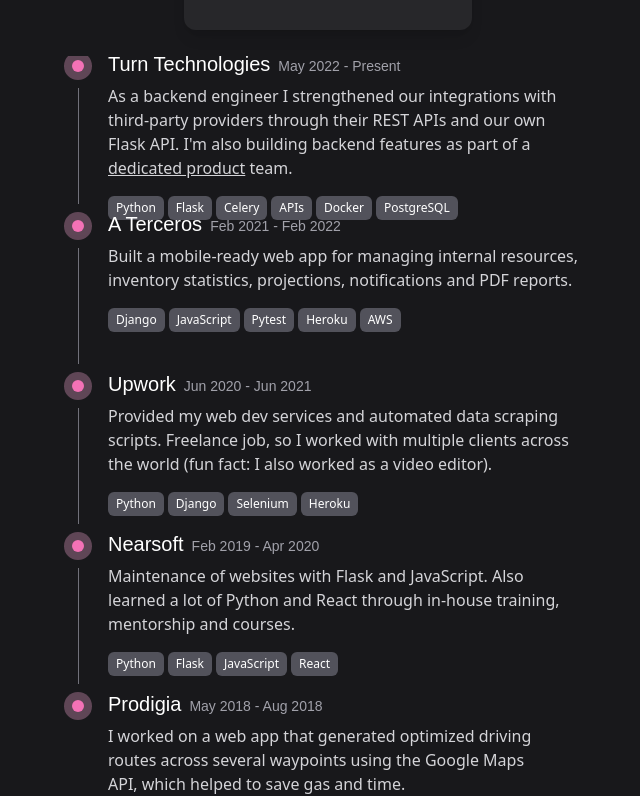
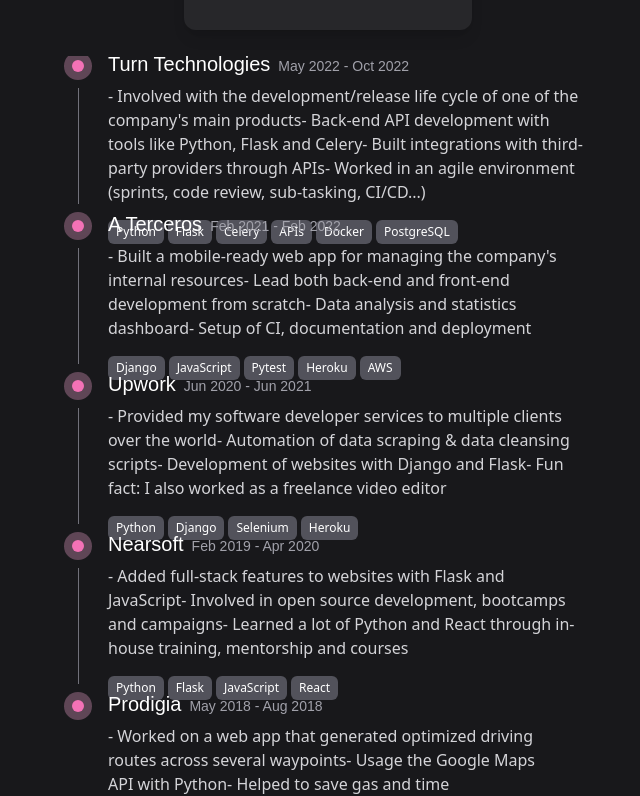
Before and after one commit to danielgrijalva/portfolio, a React (Create React App) app: page / in a window 1280 px wide. Shown: the part 1544-2340 px from the top of the page, without its empty margins (312-952 px from the left). Built offline with nearby package versions, Linux system fonts and the light colour scheme.

Commit message:
Update experience descriptions

```diff
--- a/src/pages/Experience/Experience.js
+++ b/src/pages/Experience/Experience.js
@@ -7,14 +7,25 @@
       <ul>
         <ExperienceItem
           from="May 2022"
-          to="Present"
+          to="Oct 2022"
           company="Turn Technologies"
           position="Software Engineer"
           tools={["Python", "Flask", "Celery", "APIs", "Docker", "PostgreSQL"]}
         >
-          As a backend engineer I strengthened our integrations with third-party providers
-          through their REST APIs and our own Flask API. I'm also building backend features as{" "}
-          part of a <a href="https://turn.ai/product/ready">dedicated product</a> team.
+          <span>
+            - Involved with the development/release life cycle of one of the
+            company's main products
+          </span>
+          <span>
+            - Back-end API development with tools like Python, Flask and Celery
+          </span>
+          <span>
+            - Built integrations with third-party providers through APIs
+          </span>
+          <span>
+            - Worked in an agile environment (sprints, code review, sub-tasking,
+            CI/CD...)
+          </span>
         </ExperienceItem>
         <ExperienceItem
           from="Feb 2021"
@@ -23,8 +34,13 @@
           position="Software Engineer"
           tools={["Django", "JavaScript", "Pytest", "Heroku", "AWS"]}
         >
-          Built a mobile-ready web app for managing internal resources,
-          inventory statistics, projections, notifications and PDF reports.
+          <span>
+            - Built a mobile-ready web app for managing the company's internal
+            resources
+          </span>
+          <span>- Lead both back-end and front-end development from scratch</span>
+          <span>- Data analysis and statistics dashboard</span>
+          <span>- Setup of CI, documentation and deployment</span>
         </ExperienceItem>
         <ExperienceItem
           from="Jun 2020"
@@ -33,9 +49,13 @@
           position="Freelancer"
           tools={["Python", "Django", "Selenium", "Heroku"]}
         >
-          Provided my web dev services and automated data scraping scripts.
-          Freelance job, so I worked with multiple clients across the world (fun
-          fact: I also worked as a video editor).
+          <span>
+            - Provided my software developer services to multiple clients over
+            the world
+          </span>
+          <span>- Automation of data scraping & data cleansing scripts</span>
+          <span>- Development of websites with Django and Flask</span>
+          <span>- Fun fact: I also worked as a freelance video editor</span>
         </ExperienceItem>
         <ExperienceItem
           from="Feb 2019"
@@ -44,8 +64,16 @@
           position="Software Engineer"
           tools={["Python", "Flask", "JavaScript", "React"]}
         >
-          Maintenance of websites with Flask and JavaScript. Also learned a lot
-          of Python and React through in-house training, mentorship and courses.
+          <span>
+            - Added full-stack features to websites with Flask and JavaScript
+          </span>
+          <span>
+            - Involved in open source development, bootcamps and campaigns
+          </span>
+          <span>
+            - Learned a lot of Python and React through in-house training,
+            mentorship and courses
+          </span>
         </ExperienceItem>
         <ExperienceItem
           from="May 2018"
@@ -54,9 +82,12 @@
           position="Intern"
           tools={["Python", "Django"]}
         >
-          I worked on a web app that generated optimized driving routes across
-          several waypoints using the Google Maps API, which helped to save gas
-          and time.
+          <span>
+            - Worked on a web app that generated optimized driving routes across
+            several waypoints
+          </span>
+          <span>- Usage the Google Maps API with Python</span>
+          <span>- Helped to save gas and time</span>
         </ExperienceItem>
       </ul>
     </div>
```
